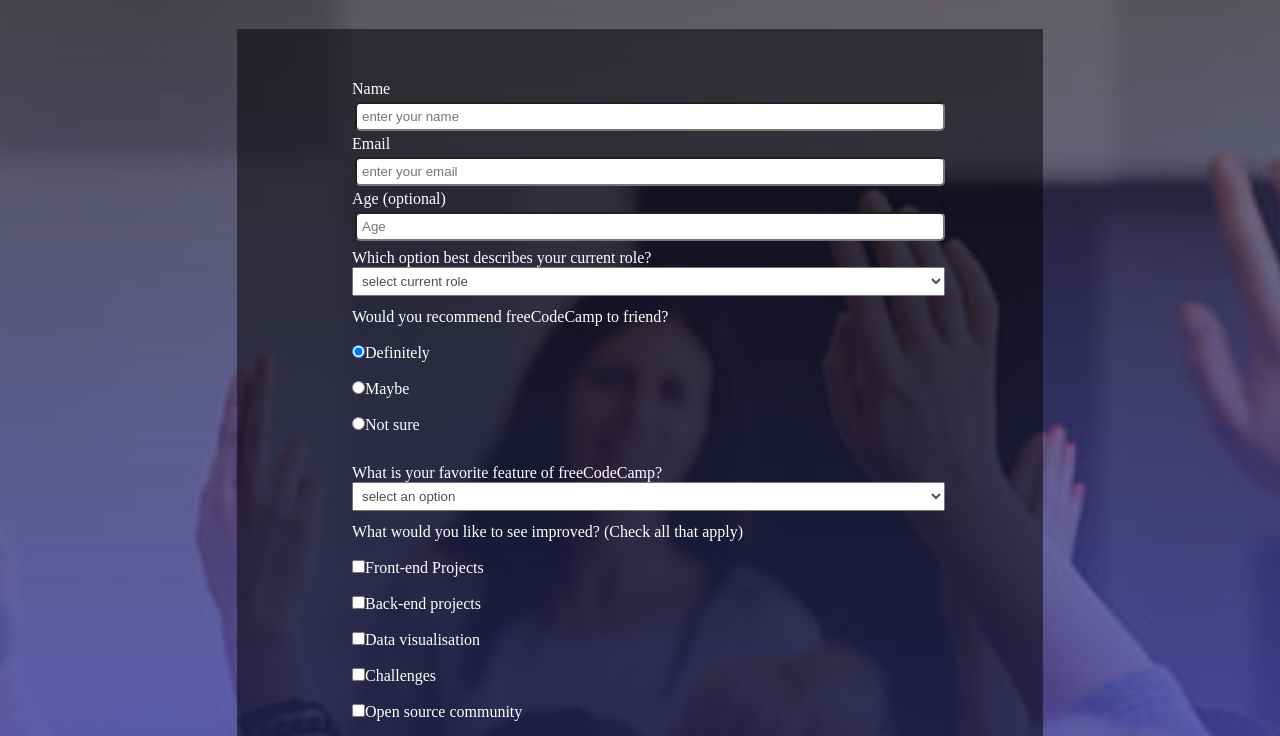
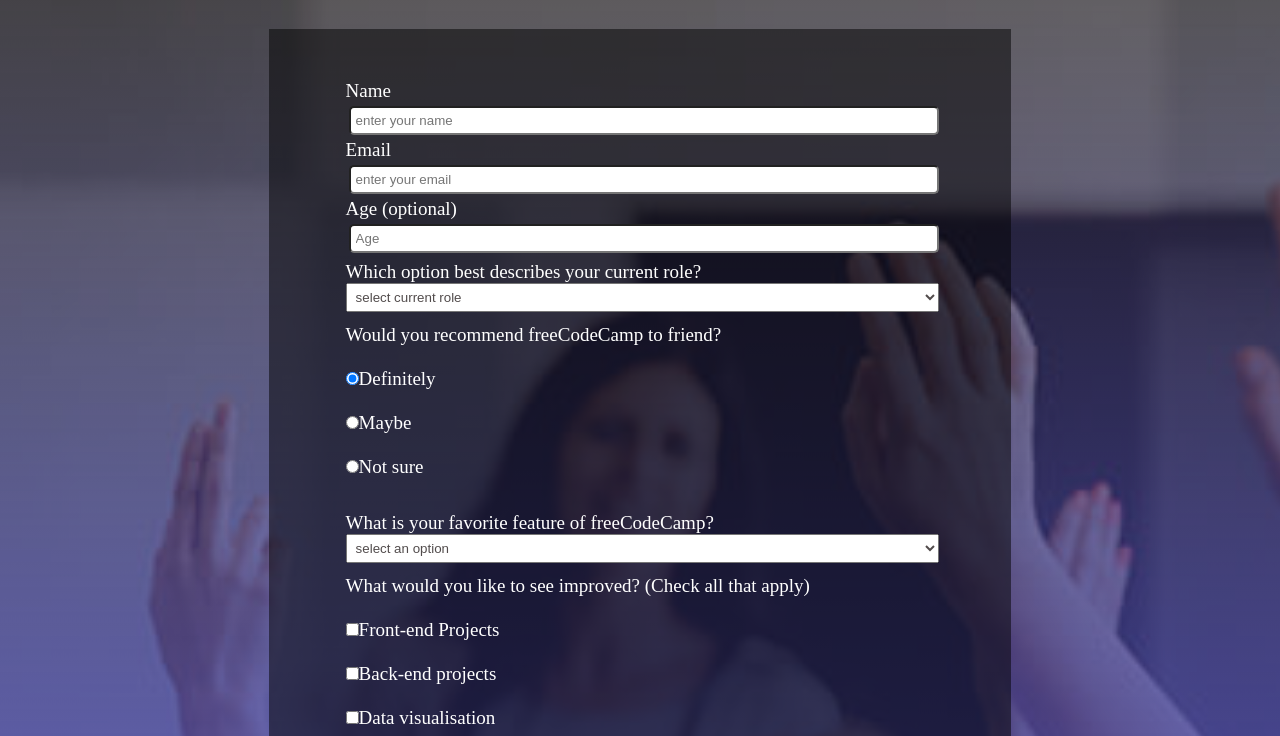
Before and after one commit to taryllngam/survey, a plain HTML site: page index.html in a window 1280 px wide. Shown: the part 117-853 px from the top of the page. Drawn offline with Linux system fonts and the light colour scheme.

Commit message:
my review corrections

```diff
--- a/assets/styles/styles.css
+++ b/assets/styles/styles.css
@@ -34,10 +34,11 @@
   width: 45%;
   font-weight: 100;
   color: white;
-  padding: 4% 9% 2px;
+  padding: 4% 7% 2px 6%;
   border: navajowhite;
   background-color: #00000080;
   height: 80%;
+  font-size: 19px;
 }
 
 .answer {
```
